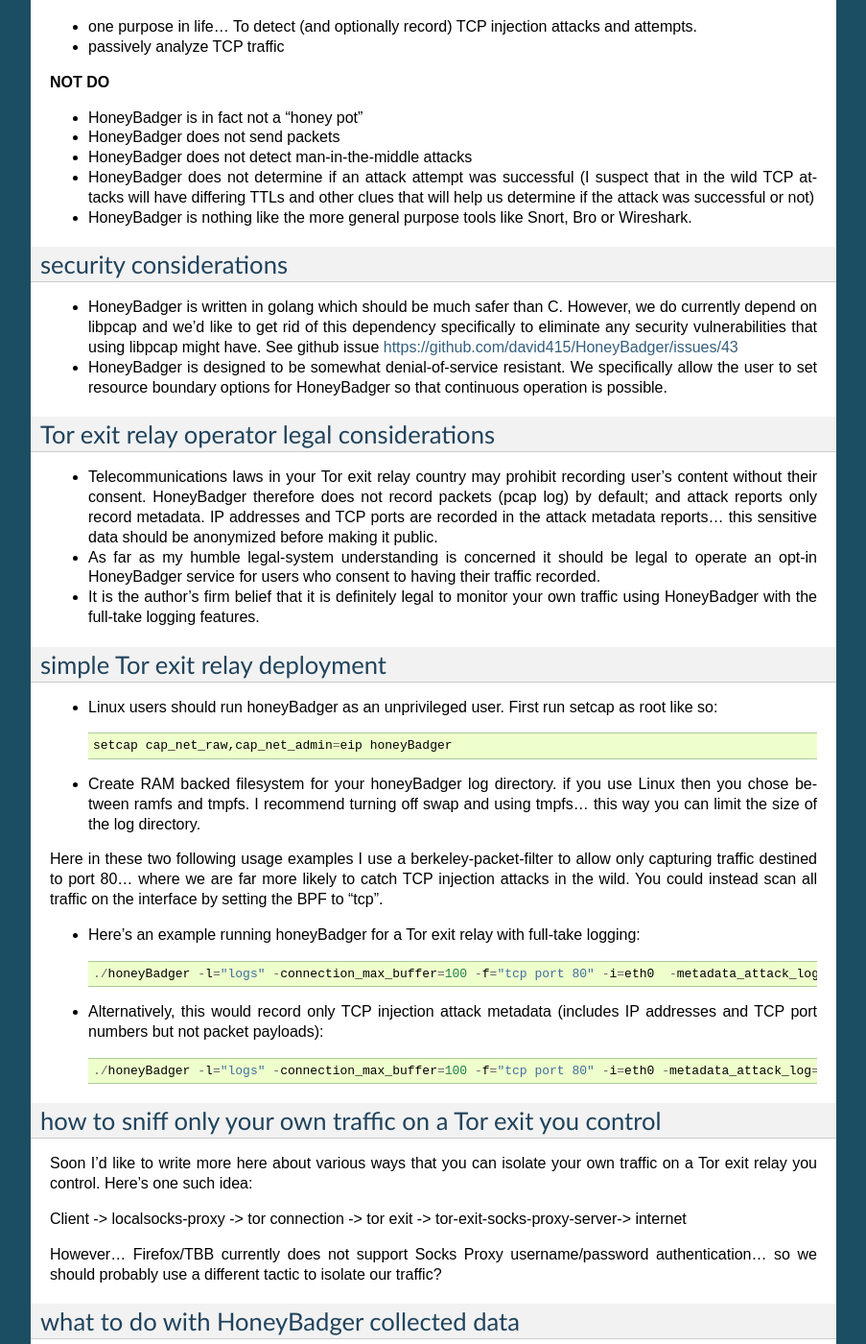
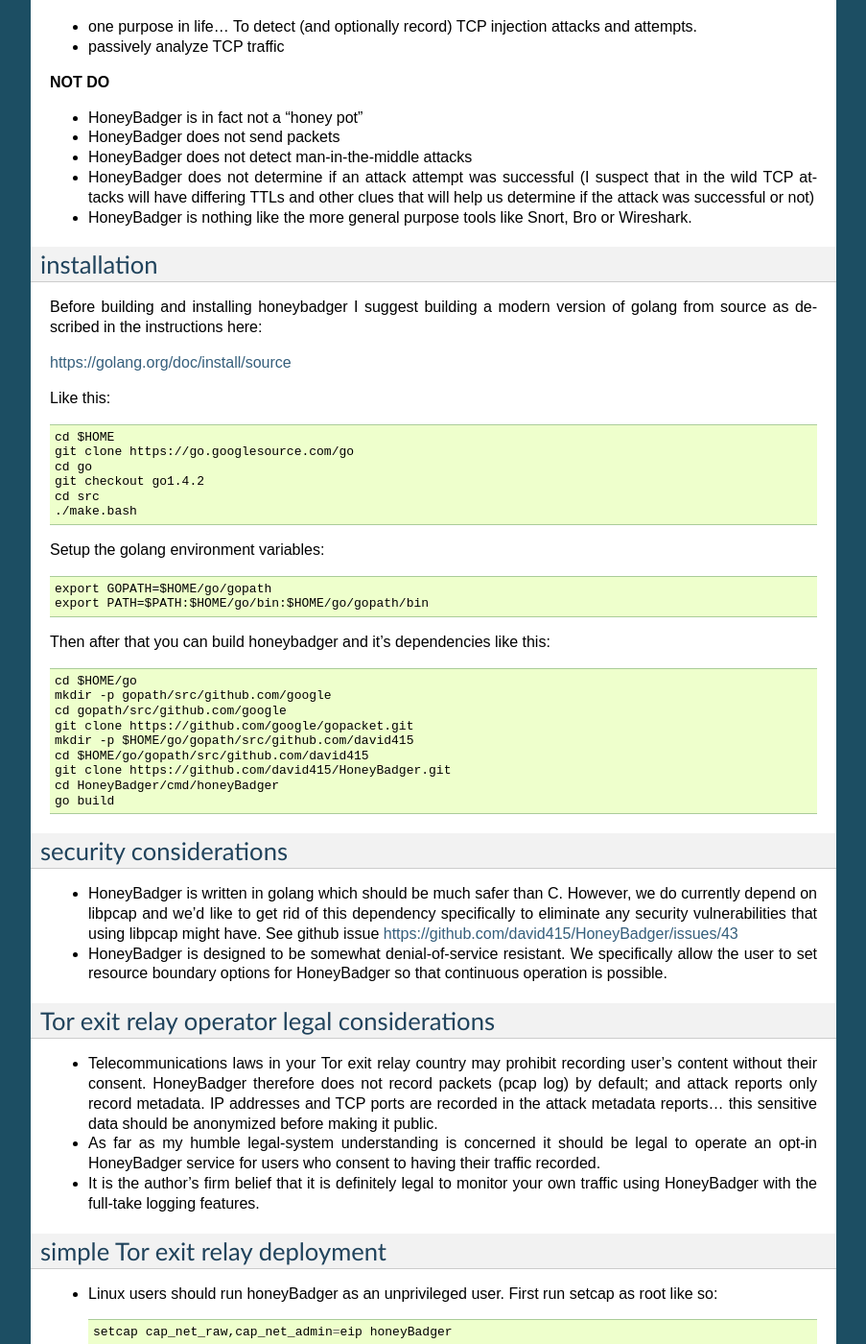
Before and after one commit to david415/HoneyBadger_docs, a Sphinx documentation site: the page built from source/index.rst, in a window 1280 px wide and 1400 px high, scrolled down 913 px. Shown: the whole window at 96% size, without its empty margins (198-1101 px from the left). Built offline with Sphinx 7.4.7, drawn with Linux system fonts in a browser that asks for light colours.

Commit message:
Add installation procedure

```diff
--- a/source/index.rst
+++ b/source/index.rst
@@ -56,6 +56,42 @@
 - HoneyBadger does not determine if an attack attempt was successful (I suspect that in the wild TCP attacks will have differing TTLs and other clues that will help us determine if the attack was successful or not)
 
 - HoneyBadger is nothing like the more general purpose tools like Snort, Bro or Wireshark.
+
+
+
+installation
+------------
+
+Before building and installing honeybadger I suggest building a modern version of golang from source as described in the instructions here:
+
+https://golang.org/doc/install/source
+
+Like this::
+
+  cd $HOME
+  git clone https://go.googlesource.com/go
+  cd go
+  git checkout go1.4.2
+  cd src
+  ./make.bash
+
+Setup the golang environment variables::
+
+  export GOPATH=$HOME/go/gopath
+  export PATH=$PATH:$HOME/go/bin:$HOME/go/gopath/bin
+
+Then after that you can build honeybadger and it's dependencies like this::
+
+  cd $HOME/go
+  mkdir -p gopath/src/github.com/google
+  cd gopath/src/github.com/google
+  git clone https://github.com/google/gopacket.git
+  mkdir -p $HOME/go/gopath/src/github.com/david415
+  cd $HOME/go/gopath/src/github.com/david415
+  git clone https://github.com/david415/HoneyBadger.git
+  cd HoneyBadger/cmd/honeyBadger
+  go build
+
 
 
 security considerations
```
